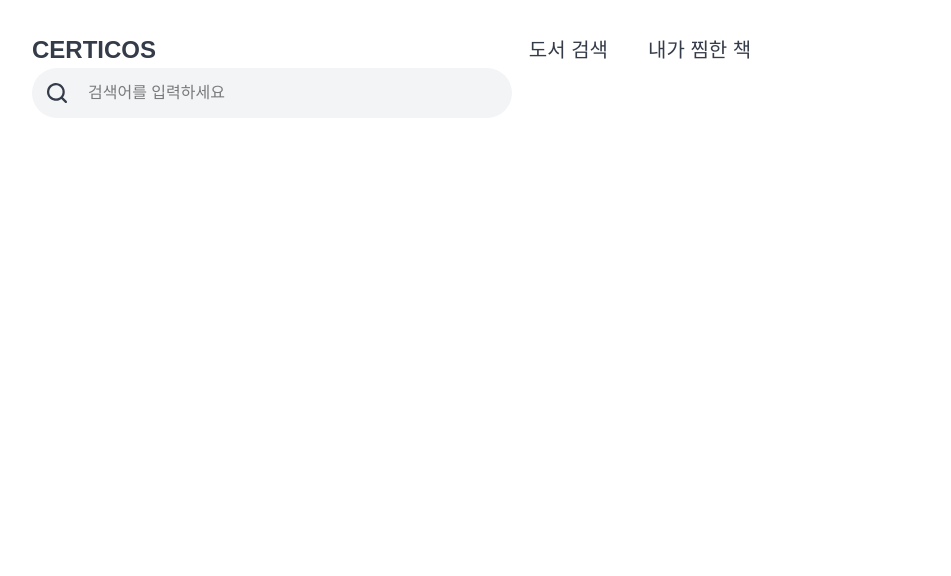
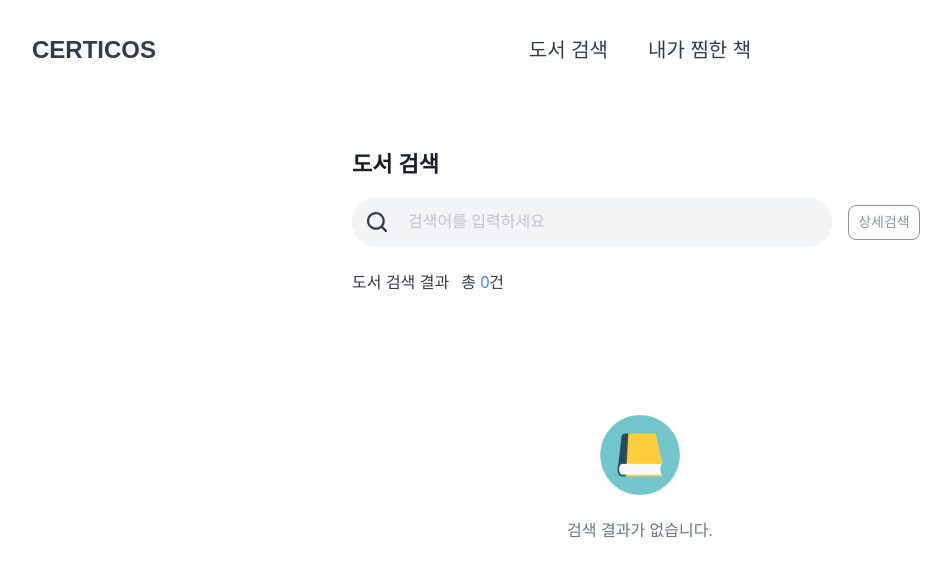
Before and after one commit to bokim1004/cdri-books-bogyeongkim, a React (Vite) app: page / in a window 1280 px wide. Shown: the top 576 px of the page, without its empty margins (0-951 px from the left). Built offline with nearby package versions, Linux system fonts and the light colour scheme.

Commit message:
feat:bookSearch 컴포넌트 구현

```diff
--- a/src/components/common/search-input.tsx
+++ b/src/components/common/search-input.tsx
@@ -2,12 +2,12 @@ import searchIcon from "@/assets/searchIcon.svg";
 
 function SearchInput() {
   return (
-    <div className="flex items-center justify-baseline w-[480px] h-[50px] p-[10px] bg-lightgray rounded-[100px]">
+    <div className="flex items-center  w-[480px] h-[50px] p-[10px] bg-lightgray rounded-[100px]">
       <img src={searchIcon} alt="Search Icon" />
       <input
         type="text"
         placeholder="검색어를 입력하세요"
-        className="w-1/2 px-4 py-2 focus:outline-none focus:ring-0"
+        className="w-1/2 px-4 py-5 focus:outline-none focus:ring-0 text-textSubtitle text-caption font-medium"
       />
     </div>
   );
--- /dev/null
+++ b/src/components/search/book-search.tsx
@@ -0,0 +1,25 @@
+import SearchInput from "../common/search-input";
+
+function BookSearch() {
+  return (
+    <div className="flex flex-col  items-start space-y-4 w-full max-w-xl mx-auto">
+      <h1 className="text-title2 text-textTitle font-bold font-title2">
+        도서 검색
+      </h1>
+      <div className="flex items-center space-x-4 w-full">
+        <SearchInput />
+        <button className="text-textSubtitle text-body2 font-medium p-[5px 10px] w-[72px] h-[35px] border border-textSubtitle rounded-lg">
+          상세검색
+        </button>
+      </div>
+      <div className="flex flex-row font-medium text-textPrimary text-caption gap-3 pt-2">
+        <p>도서 검색 결과</p>
+        <p>
+          총 <span className="text-primary">0</span>건
+        </p>
+      </div>
+    </div>
+  );
+}
+
+export default BookSearch;
--- /dev/null
+++ b/src/components/search/no-searchview.tsx
@@ -0,0 +1,14 @@
+import book from "@/assets/book.svg";
+
+function NoSearchView() {
+  return (
+    <div className="flex flex-col items-center justify-center ">
+      <img src={book} alt="No Search Results" className="w-20 h-20" />
+      <div className="text-caption font-medium text-textSecondary pt-6">
+        검색 결과가 없습니다.
+      </div>
+    </div>
+  );
+}
+
+export default NoSearchView;
--- a/src/index.css
+++ b/src/index.css
@@ -10,6 +10,7 @@
   --color-textPrimary: #353c49;
   --color-textSecondary: #6d7582;
   --color-textSubtitle: #8d94a0;
+  --color-textTitle: #1a1e27;
 
   --text-title1: 24px;
   --text-title2: 22px;
--- a/src/pages/search-page.tsx
+++ b/src/pages/search-page.tsx
@@ -1,9 +1,10 @@
 import Header from "../components/common/header";
-import SearchInput from "../components/common/search-input";
+import BookSearch from "../components/search/book-search";
+import NoSearchView from "../components/search/no-searchview";
 
 function SearchPage() {
   return (
-    <div className="flex flex-col items-base justify-baseline h-screen font-display">
+    <div className="flex flex-col h-screen font-display">
       <Header
         logoText="CERTICOS"
         navItems={[
@@ -11,7 +12,10 @@ function SearchPage() {
           { label: "내가 찜한 책", href: "/favorites" },
         ]}
       />
-      <SearchInput />
+      <div className=" flex flex-col justify-center mt-20 gap-30">
+        <BookSearch />
+        <NoSearchView />
+      </div>
     </div>
   );
 }
```
